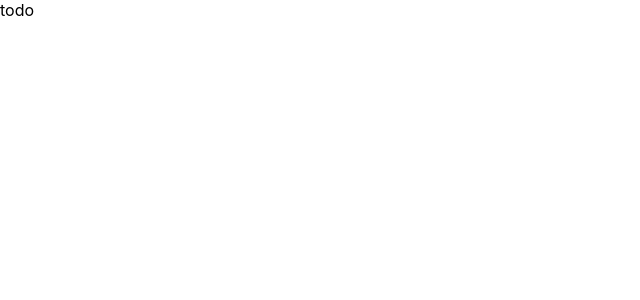
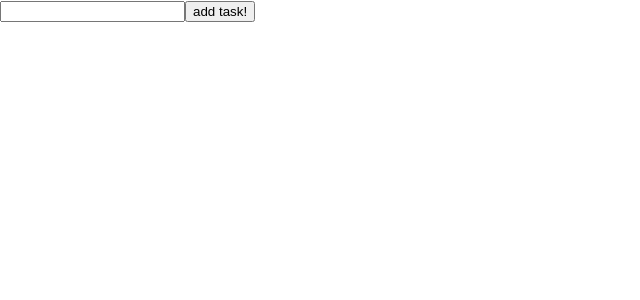
Before and after one commit to DawidKurkiewicz/ToDo-List-React, a React (Create React App) app: page / in a window 1280 px wide. Shown: the top 300 px of the page, without its empty margins (0-640 px from the left). Built offline with nearby package versions, Linux system fonts and the light colour scheme.

Commit message:
added file addTask.js

```diff
--- /dev/null
+++ b/src/ToDo/AddTask.js
@@ -0,0 +1,17 @@
+import React from 'react'
+
+const AddTask = (props) => (
+    <div>
+        <input
+            type="text"
+            value={props.newTaskText}
+            onChange={props.onNewTaskTextChangeHandler}
+        />
+        <button
+            onClick={props.addTask}
+        >
+            add task!
+    </button>
+    </div>
+)
+export default AddTask
--- a/src/ToDo/ToDo.js
+++ b/src/ToDo/ToDo.js
@@ -1,4 +1,5 @@
 import React from 'react'
+import AddTask from './AddTask'
 
 class ToDo extends React.Component {
     state = {
@@ -20,7 +21,8 @@ class ToDo extends React.Component {
             this.createTask(
                 this.state.newTaskText
             )
-        )
+        ),
+        newTaskText: ''
     })
 
     deleteTask = taskKey => this.setState({
@@ -47,15 +49,19 @@ class ToDo extends React.Component {
     onCompletedClickHandler = () => this.setState({ chosenFilter: 'All' })
     onUnCompletedClickHandler = () => this.setState({ chosenFilter: 'All' })
 
-    onFilterTextChangeHandler = event => ({ filterText: event.target.value })
-    onNewTaskTextChangeHandler = event => ({ newTaskText: event.target.value })
+    onFilterTextChangeHandler = event => this.setSTate({ filterText: event.target.value })
+    onNewTaskTextChangeHandler = event => this.setState({ newTaskText: event.target.value })
 
 
     render() {
         return (
             <div>
-                todo
-        </div>
+                <AddTask
+                newTaskText={this.state.newTaskText}
+                onNewTaskTextChangeHandler={this.onNewTaskTextChangeHandler}
+                addTask = {this.addTask}
+                />
+            </div>
         )
 
     }
```
